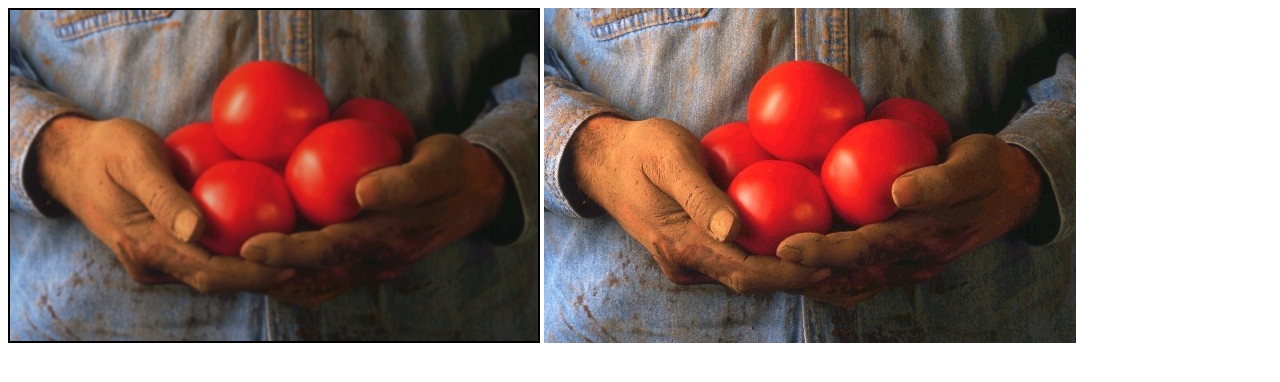
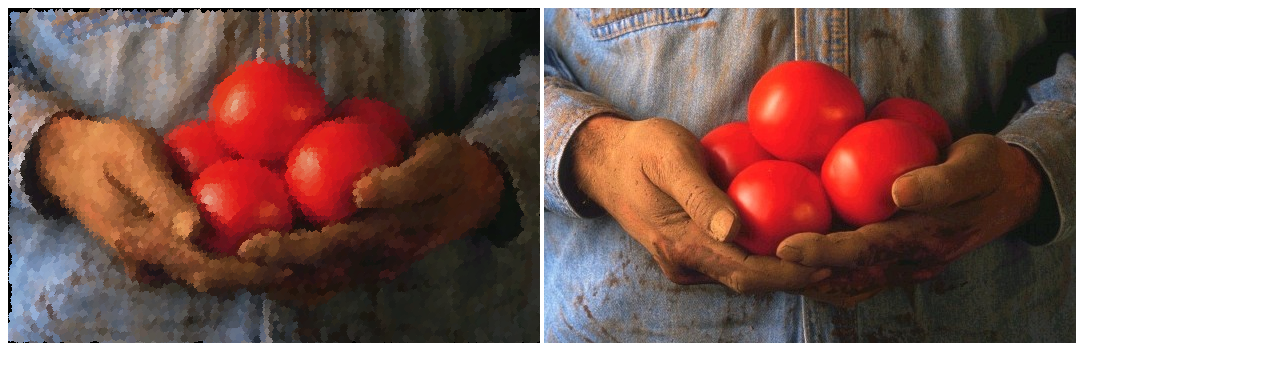
Before and after one commit to aakshayy/painterly-rendering, a plain HTML site: page index.html in a window 1280 px wide. Drawn offline with Linux system fonts and the light colour scheme.

Commit message:
Added single point brush rendering

```diff
--- a/draw.js
+++ b/draw.js
@@ -18,7 +18,6 @@ function draw() {
     var h = context.canvas.height;
     var imagedata = context.getImageData(0, 0, w, h);
     var inputImage = new ImageClass(w, h);
-    var outputImage = new ImageClass(w, h);
     for(x = 0; x < w; x++) {
         for(y = 0; y < h; y++) {
             var color = getPixel(imagedata, x, y);
@@ -29,7 +28,7 @@ function draw() {
     }
 
     var painter = new Painter();
-    painter.paint(inputImage, outputImage);
+    var outputImage = painter.paint(inputImage);
 
     for(x = 0; x < w; x++) {
         for(y = 0; y < h; y++) {
--- a/index.html
+++ b/index.html
@@ -5,6 +5,7 @@
         <title> Painterly Rendering </title>
         <script type="text/javascript" src = "utils/gaussianfilter.js"></script>
         <script type="text/javascript" src = "utils/image.js"></script>
+        <script type="text/javascript" src = "utils/brush.js"></script>
         <script type="text/javascript" src = "utils/painter.js"></script>
         <script type="text/javascript" src = "draw.js"></script>
     </head>
--- /dev/null
+++ b/utils/brush.js
@@ -0,0 +1,24 @@
+function distanceSquare(x1, y1, x2, y2) {
+    var dx = x1 - x2;
+    var dy = y1 - y2;
+    return dx * dx + dy * dy;
+}
+
+function Brush() {}
+
+Brush.roundBrush = function(size) {
+    var b = new Brush();
+    b.size = size;
+    b.x_stroke = [];
+    b.y_stroke = [];
+    var r = Math.floor(size / 2);
+    for (var i = 0; i <= size; i++) {
+        for (var j = 0; j <= size; j++) {
+            if (distanceSquare(i, j, r, r) <= (r * r)) {
+                b.x_stroke.push(i - r);
+                b.y_stroke.push(j - r);
+            }
+        }
+    }
+    return b;
+}
--- a/utils/image.js
+++ b/utils/image.js
@@ -9,3 +9,19 @@ function ImageClass(w, h) {
         }
     }
 }
+
+ImageClass.diffImages = function(x, y) {
+    var diff = new ImageClass(x.width, x.height);
+    for (var w = 0; w < x.width; w++) {
+        for (var h = 0; h < x.height; h++) {
+            var rdiff = x.data[w][h][0] - y.data[w][h][0];
+            var gdiff = x.data[w][h][1] - y.data[w][h][1];
+            var bdiff = x.data[w][h][2] - y.data[w][h][2];
+            var d = rdiff * rdiff + gdiff * gdiff + bdiff * bdiff;
+            diff.data[w][h][0] = d;
+            diff.data[w][h][1] = d;
+            diff.data[w][h][2] = d;
+        }
+    }
+    return diff;
+}
--- a/utils/painter.js
+++ b/utils/painter.js
@@ -1,8 +1,63 @@
-function Painter() {}
+function Painter() {
+    this.brushes = new Array();
+    this.brushes.push(Brush.roundBrush(64));
+    this.brushes.push(Brush.roundBrush(32));
+    this.brushes.push(Brush.roundBrush(16));
+    this.brushes.push(Brush.roundBrush(8));
+}
 
-Painter.prototype.paint = function(inputImage, outputImage) {
+Painter.prototype.paint = function(inputImage) {
     this.referenceImage = new ImageClass(inputImage.width, inputImage.height);
     this.gaussianFilter = new GaussianFilter();
     this.gaussianFilter.applyFilter(inputImage, this.referenceImage);
-    outputImage.data = this.referenceImage.data;
+    this.canvas = new ImageClass(inputImage.width, inputImage.height);
+    for(var i = 0; i < this.brushes.length; i++) {
+        this.paintLayer(this.brushes[i]);
+    }
+    return this.canvas;
 }
+
+Painter.prototype.paintLayer = function(brush) {
+    var difference = ImageClass.diffImages(this.canvas, this.referenceImage);
+    var gridSize = Math.floor(brush.size / 2);
+    var strokes = new Array();
+    for (var w = 0; w < (this.canvas.width - gridSize); w+= gridSize) {
+        for (var h = 0; h < (this.canvas.height - gridSize); h+= gridSize) {
+            var maxError = 0;
+            var maxX, maxY;
+            var totalError = 0;
+            var threshold = 0;
+            for (var x = w; x < w + gridSize; x++) {
+                for (var y = h; y < h + gridSize; y++) {
+                    totalError += difference.data[x][y][0];
+                    if(difference.data[x][y][0] > maxError) {
+                        maxX = x;
+                        maxY = y;
+                        maxError = difference.data[x][y][0];
+                    }
+                }
+            }
+            totalError /= (gridSize * gridSize);
+            if (totalError > threshold) {
+                strokes.push([maxX, maxY]);
+            }
+        }
+    }
+    console.log("Stroke count: ", strokes.length);
+    for(var i = 0; i < strokes.length; i++) {
+        var x = strokes[i][0], y = strokes[i][1];
+        this.makeStroke(x, y, this.referenceImage.data[x][y], brush)
+    }
+}
+
+Painter.prototype.makeStroke = function(cx, cy, color, brush) {
+    for (var i = 0; i < brush.x_stroke.length; i++) {
+        var x = brush.x_stroke[i] + cx;
+        var y = brush.y_stroke[i] + cy;
+        if (x < 0 || x >= this.canvas.width || y < 0 || y >= this.canvas.height)
+            continue;
+        this.canvas.data[x][y][0] = color[0];
+        this.canvas.data[x][y][1] = color[1];
+        this.canvas.data[x][y][2] = color[2];
+    }
+}
```
